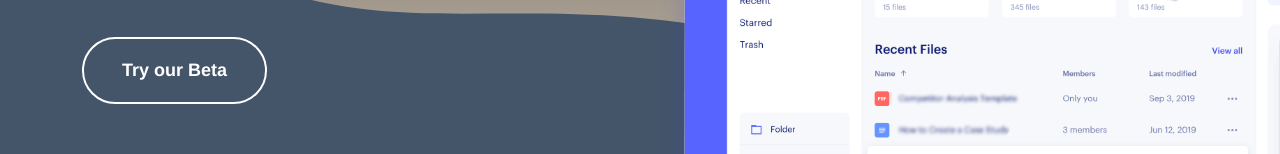
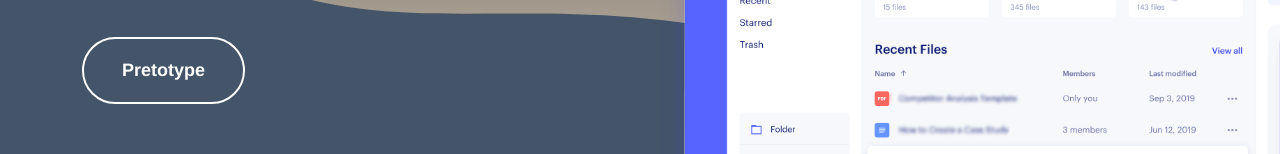
Before and after one commit to Grade0/icare, a plain HTML site: page index.html in a window 1280 px wide. Shown: the part 443-597 px from the top of the page. Drawn offline with nearby package versions, Linux system fonts and the light colour scheme.

Commit message:
Update index.html

```diff
--- a/index.html
+++ b/index.html
@@ -124,10 +124,10 @@
                 Data & Machine Learning algorithms
               </p>
               <a
-                href="javascript:void(0)"
+                href="https://icare-infra.herokuapp.com"
                 class="main-btn border-btn btn-hover wow fadeInUp"
                 data-wow-delay=".6s"
-                >Try our Beta</a
+                >Pretotype</a
               >
               <a href="#features" class="scroll-bottom">
                 <i class="lni lni-arrow-down"></i
```
